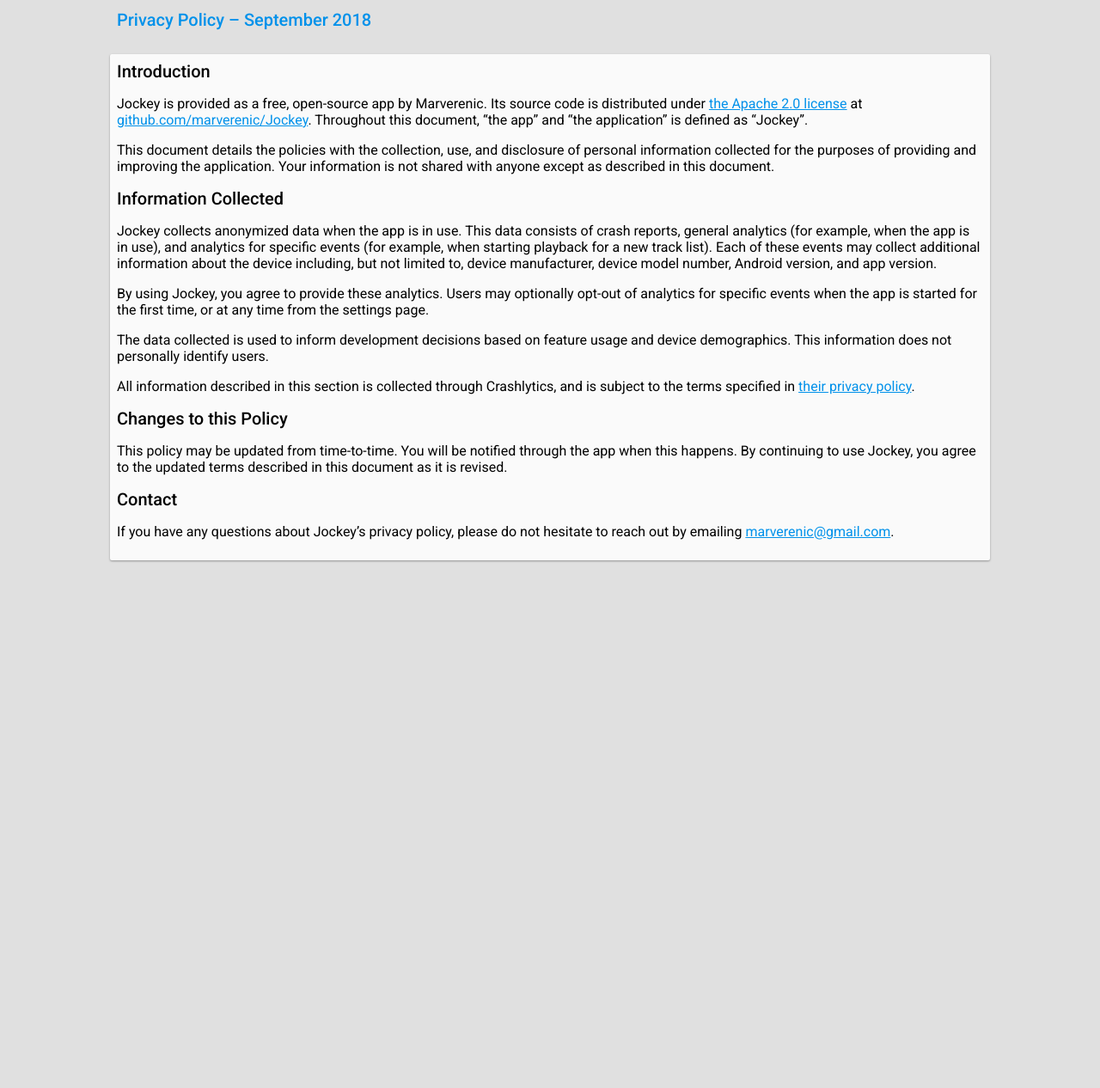
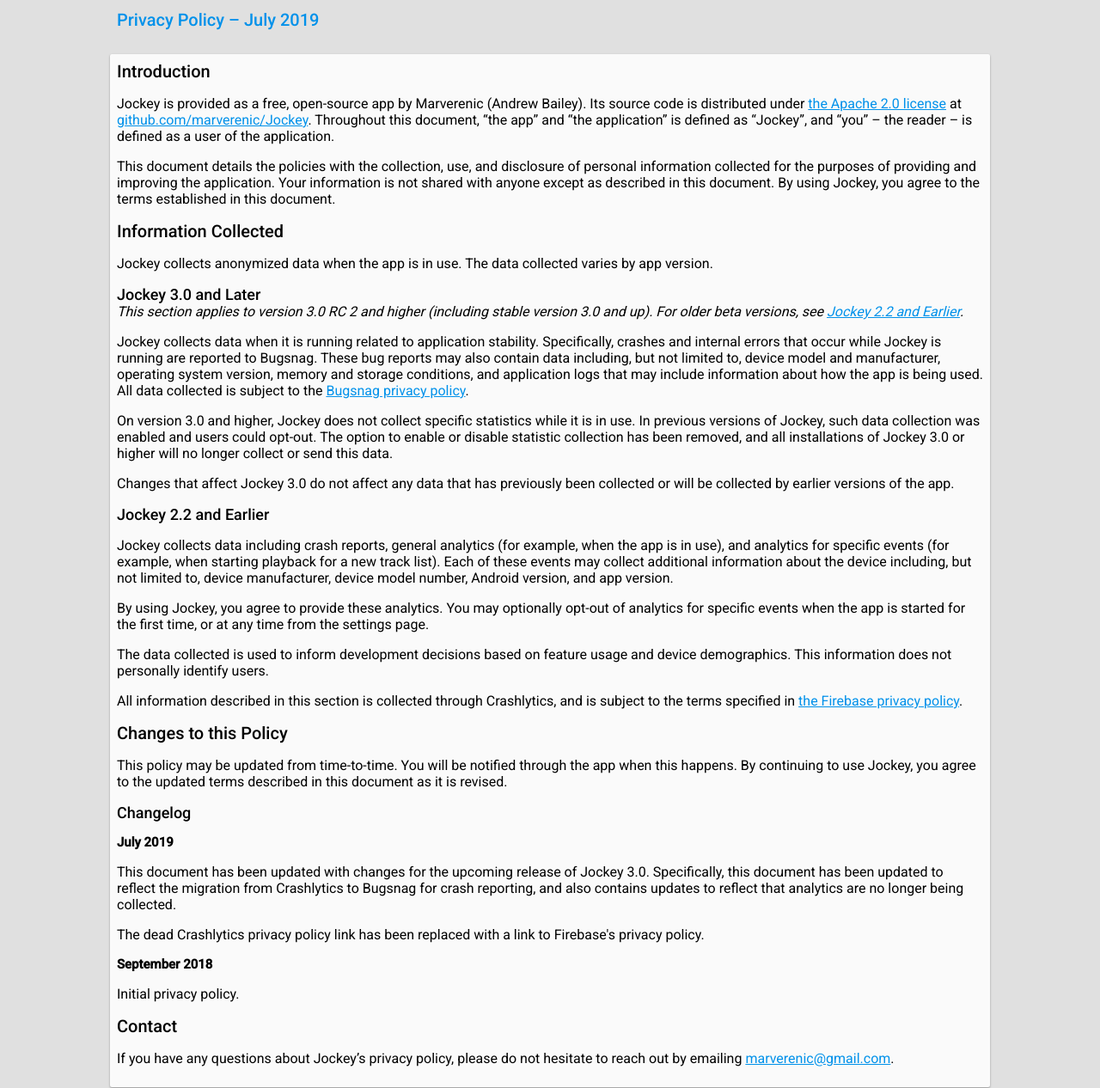
Before and after one commit to marverenic/marverenic.github.io, a plain HTML site: page Jockey/privacy-policy.html in a window 1280 px wide. Shown: the part 273-1539 px from the top of the page at 86% size. Before the commit the page ends 945 px from the top, so only its background shows below. Drawn offline with Linux system fonts and the light colour scheme.

Commit message:
Update privacy policy for Jockey 3.0

```diff
--- a/Jockey/privacy-policy-metadata.json
+++ b/Jockey/privacy-policy-metadata.json
@@ -1,3 +1,3 @@
 {
-    "updated": 1537574400000
+    "updated": 1562544000000
 }
--- a/Jockey/privacy-policy.html
+++ b/Jockey/privacy-policy.html
@@ -17,35 +17,66 @@
         </div>
 
         <div id="about" class="content">
-            <p class="subhead">Privacy Policy – September 2018</p>
+            <p class="subhead">Privacy Policy – July 2019</p>
             <div class="card">
-                <h1>Introduction</h1>
+                <h1 id="introduction">Introduction</h1>
                 <p>
-                    Jockey is provided as a free, open-source app by Marverenic. Its source code is distributed under <a href="https://www.apache.org/licenses/LICENSE-2.0">the Apache 2.0 license</a> at <a href="httpsL//github.com/marverenic/Jockey">github.com/marverenic/Jockey</a>. Throughout this document, “the app” and “the application” is defined as “Jockey”.
+                    Jockey is provided as a free, open-source app by Marverenic (Andrew Bailey). Its source code is distributed under <a href="https://www.apache.org/licenses/LICENSE-2.0">the Apache 2.0 license</a> at <a href="https://github.com/marverenic/Jockey">github.com/marverenic/Jockey</a>. Throughout this document, “the app” and “the application” is defined as “Jockey”, and “you” – the reader – is defined as a user of the application.
                 </p>
                 <p>
-                    This document details the policies with the collection, use, and disclosure of personal information collected for the purposes of providing and improving the application. Your information is not shared with anyone except as described in this document.
+                    This document details the policies with the collection, use, and disclosure of personal information collected for the purposes of providing and improving the application. Your information is not shared with anyone except as described in this document. By using Jockey, you agree to the terms established in this document.
                 </p>
 
-                <h1>Information Collected</h1>
+                <h1 id="information-collected">Information Collected</h1>
                 <p>
-                    Jockey collects anonymized data when the app is in use. This data consists of crash reports, general analytics (for example, when the app is in use), and analytics for specific events (for example, when starting playback for a new track list). Each of these events may collect additional information about the device including, but not limited to, device manufacturer, device model number, Android version, and app version.
+                    Jockey collects anonymized data when the app is in use. The data collected varies by app version.
+                </p>
+                <h2 id="version-3.0">Jockey 3.0 and Later</h2>
+                <i>
+                    This section applies to version 3.0 RC 2 and higher (including stable version 3.0 and up). For older beta versions, see <a href="#version-2.2">Jockey 2.2 and Earlier</a>.
+                </i>
+                <p>
+                    Jockey collects data when it is running related to application stability. Specifically, crashes and internal errors that occur while Jockey is running are reported to Bugsnag. These bug reports may also contain data including, but not limited to, device model and manufacturer, operating system version, memory and storage conditions, and application logs that may include information about how the app is being used. All data collected is subject to the <a href="https://docs.bugsnag.com/legal/privacy-policy/">Bugsnag privacy policy</a>.
                 </p>
                 <p>
-                    By using Jockey, you agree to provide these analytics. Users may optionally opt-out of analytics for specific events when the app is started for the first time, or at any time from the settings page.
+                    On version 3.0 and higher, Jockey does not collect specific statistics while it is in use. In previous versions of Jockey, such data collection was enabled and users could opt-out. The option to enable or disable statistic collection has been removed, and all installations of Jockey 3.0 or higher will no longer collect or send this data.
+                </p>
+                <p>
+                    Changes that affect Jockey 3.0 do not affect any data that has previously been collected or will be collected by earlier versions of the app.
+                </p>
+                <h2 id="version-2.2">Jockey 2.2 and Earlier</h2>
+                <p>
+                    Jockey collects data including crash reports, general analytics (for example, when the app is in use), and analytics for specific events (for example, when starting playback for a new track list). Each of these events may collect additional information about the device including, but not limited to, device manufacturer, device model number, Android version, and app version.
+                </p>
+                <p>
+                    By using Jockey, you agree to provide these analytics. You may optionally opt-out of analytics for specific events when the app is started for the first time, or at any time from the settings page.
                 </p>
                 <p>
                     The data collected is used to inform development decisions based on feature usage and device demographics. This information does not personally identify users.
                 </p>
                 <p>
-                    All information described in this section is collected through Crashlytics, and is subject to the terms specified in <a href="https://try.crashlytics.com/terms/privacy-policy.pdf">their privacy policy</a>.
+                    All information described in this section is collected through Crashlytics, and is subject to the terms specified in <a href="https://firebase.google.com/support/privacy">the Firebase privacy policy</a>.
                 </p>
 
-                <h1>Changes to this Policy</h1>
+                <h1 id="updates">Changes to this Policy</h1>
                 <p>
                     This policy may be updated from time-to-time. You will be notified through the app when this happens. By continuing to use Jockey, you agree to the updated terms described in this document as it is revised.
                 </p>
-                <h1>Contact</h1>
+
+                <h2 id="changelog">Changelog</h2>
+                <h3>July 2019</h3>
+                <p>
+                    This document has been updated with changes for the upcoming release of Jockey 3.0. Specifically, this document has been updated to reflect the migration from Crashlytics to Bugsnag for crash reporting, and also contains updates to reflect that analytics are no longer being collected.
+                </p>
+                <p>
+                    The dead Crashlytics privacy policy link has been replaced with a link to Firebase's privacy policy.
+                </p>
+                <h3>September 2018</h3>
+                <p>
+                    Initial privacy policy.
+                </p>
+
+                <h1 id="contact">Contact</h1>
                 <p>
                     If you have any questions about Jockey’s privacy policy, please do not hesitate to reach out by emailing <a href="mailto:marverenic@gmail.com">marverenic@gmail.com</a>.
                 </p>
--- a/styles.css
+++ b/styles.css
@@ -93,6 +93,11 @@ a.card:hover {
     font-weight: 500;
 }
 
+.card h3 {
+    font-size: 15px;
+    font-weight: 700;
+}
+
 .card a {
     color: 0091EA;
 }
```
